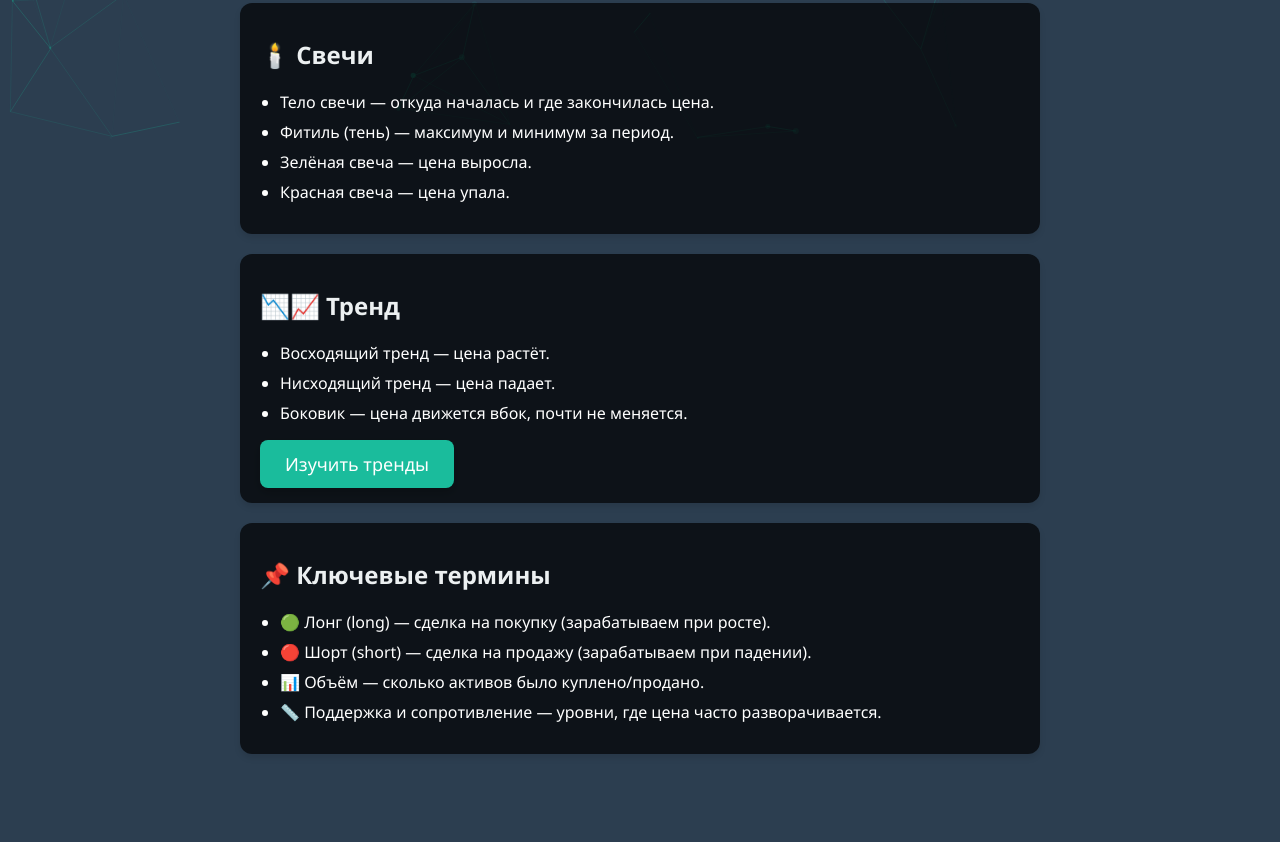
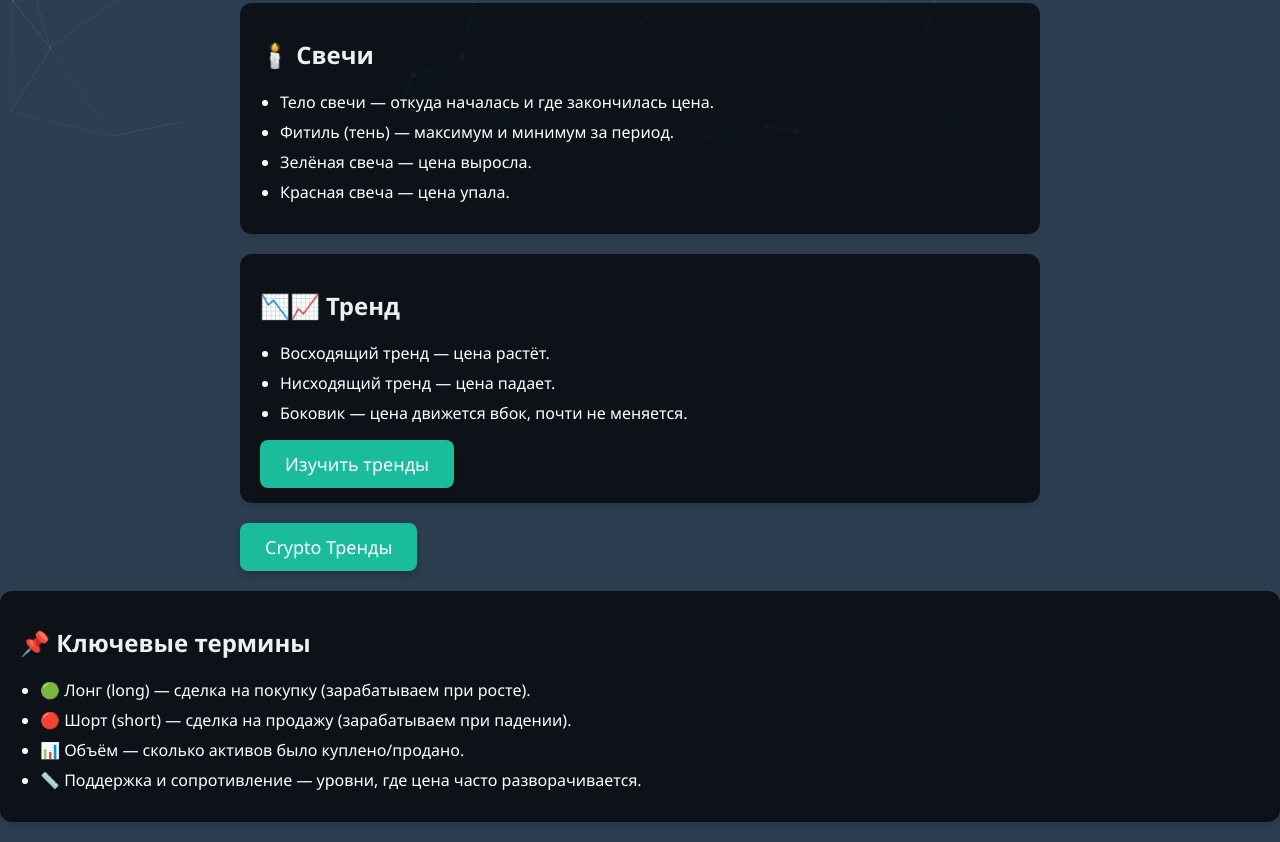
Before and after one commit to implu33e/Crypto, a plain HTML site: page index.html in a window 1280 px wide. Shown: the part 651-1493 px from the top of the page. Before the commit the page ends 1445 px from the top, so only its background shows below. Drawn offline with nearby package versions, Linux system fonts and the light colour scheme.

Commit message:
Добавил страницу base-trends.html в папке betacrypto

```diff
--- a/index.html
+++ b/index.html
@@ -49,7 +49,8 @@
       <!-- Кнопка для перехода на тренды -->
       <a href="trends/trends.html" class="view-trends-button">Изучить тренды</a>
     </div>
-
+    <a href="betacrypto/base-trends.html" class="view-trends-button">Crypto Тренды</a>
+  </div>
     <div class="section">
       <h2>📌 Ключевые термины</h2>
       <ul>
```
